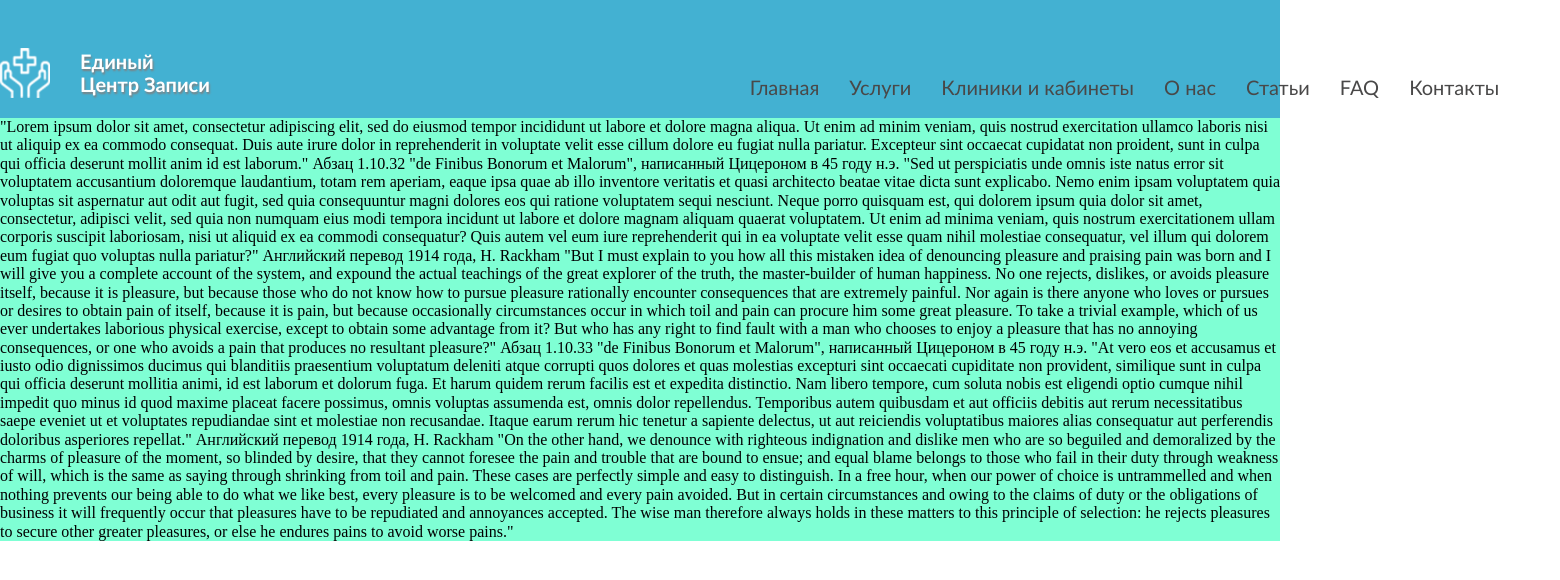
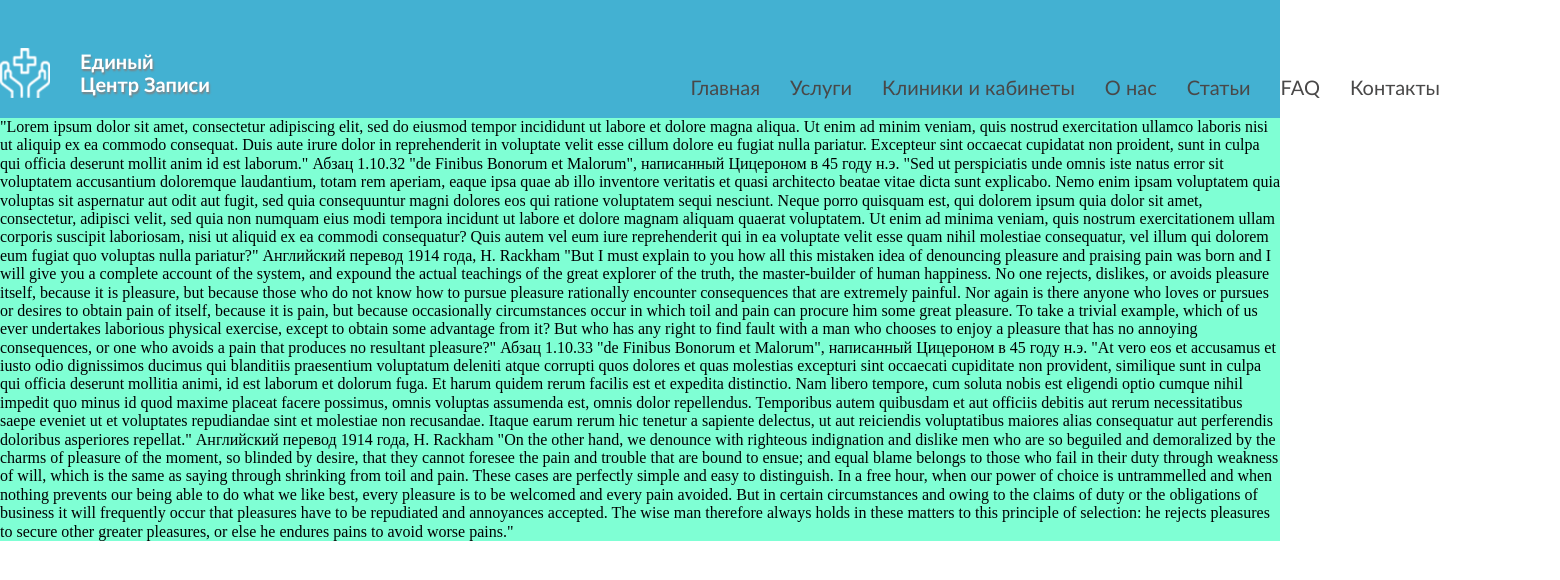
Before and after one commit to olga-forforce/forforce_qa, a website: page main.html in a window 1280 px wide. Shown: the whole page, 1560 px wide, since content can reach past the window. Drawn offline with nearby package versions, Linux system fonts and the light colour scheme.

Commit message:
'homework02.07'

```diff
--- a/style.css
+++ b/style.css
@@ -38,9 +38,8 @@
 }
 .navigation{
     display: flex;
+    justify-content: flex-end;
     list-style-type: none; /* Убираем маркеры */
-    position: relative;
-    left: 120px;
 }
 a {
     text-decoration: none; /* Отменяем подчеркивание у ссылки */
@@ -54,7 +53,7 @@ a {
     font-size: 20px;
     color:  #494848;
     text-align: center;
-    margin-right: 30px;
+    margin-left: 30px;
 }
 .number_icon{
     margin-left: 700px;
```
Also changed, not shown: main.html (+0 -2 lines), 1 other file.
